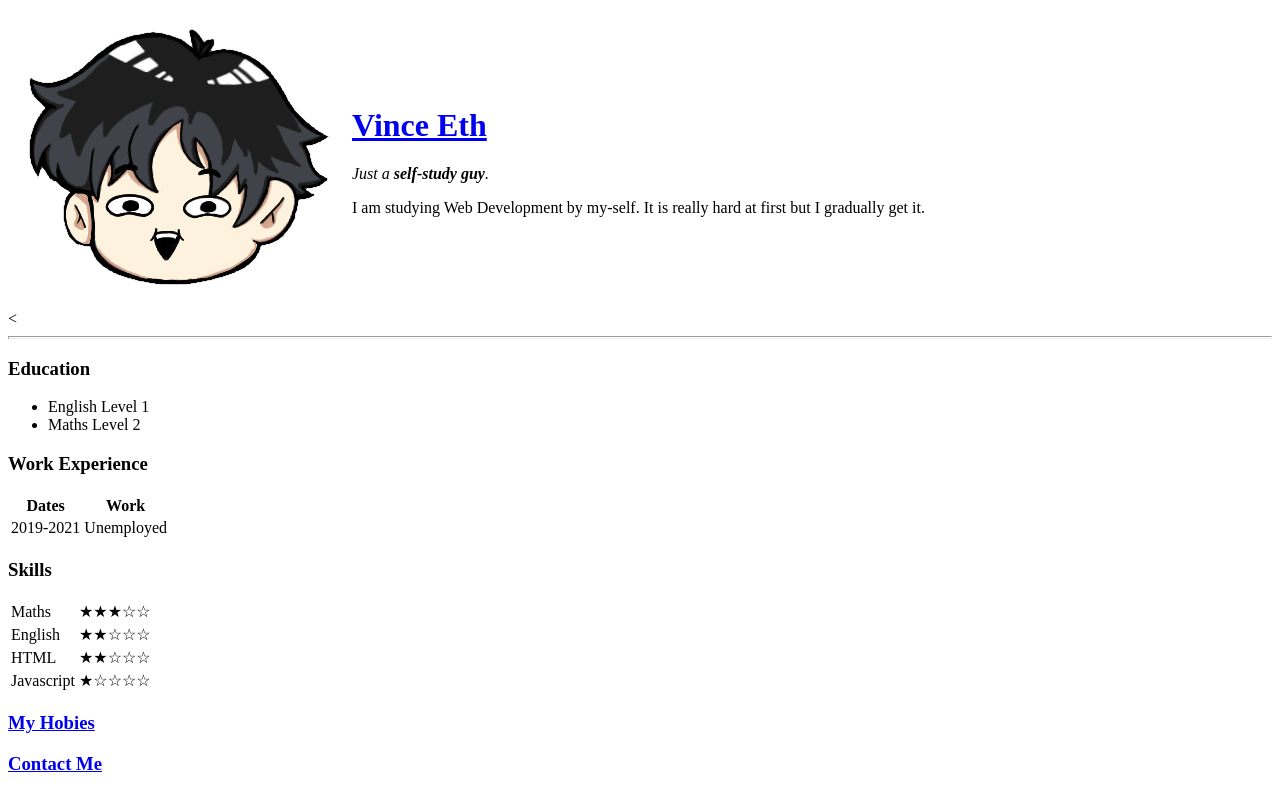
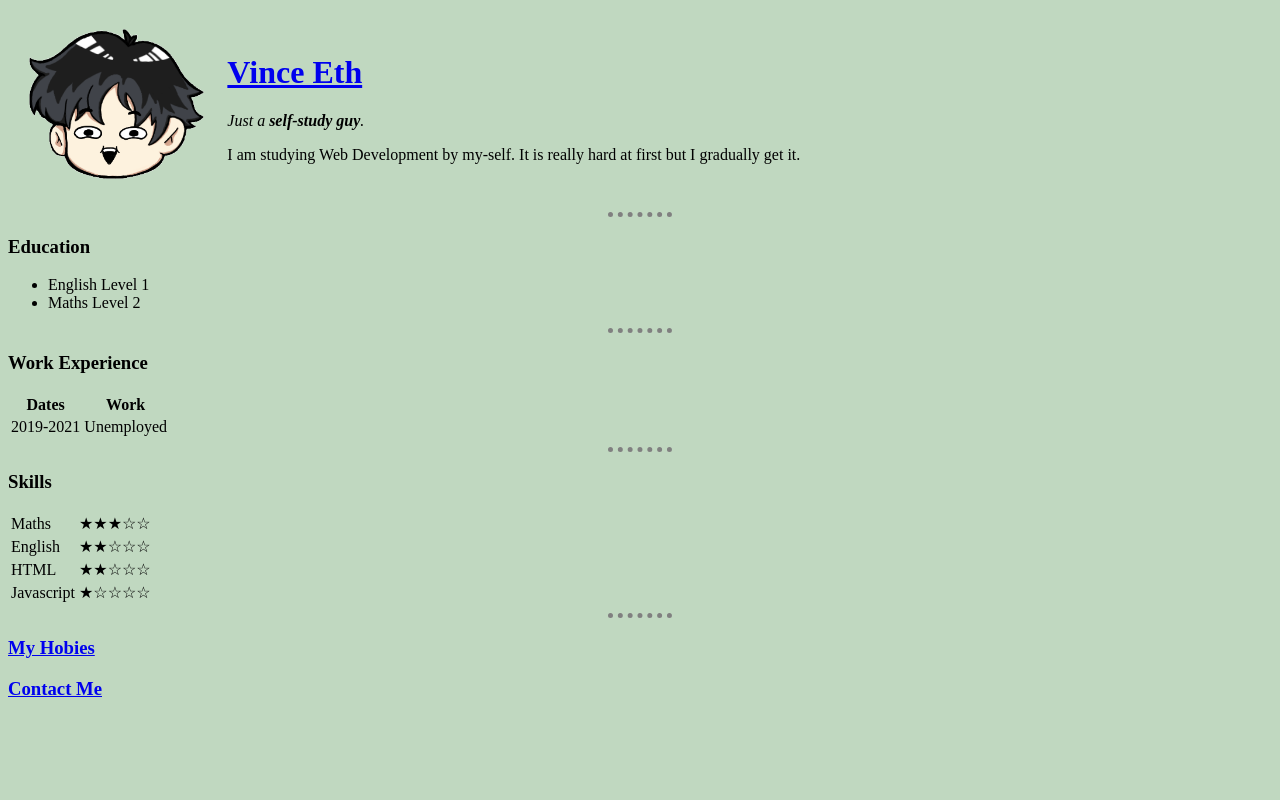
Before and after one commit to Vinceeth/cv, a plain HTML site: page index.html in a window 1280 px wide. Drawn offline with Linux system fonts and the light colour scheme.

Commit message:
Update index.html

```diff
--- a/index.html
+++ b/index.html
@@ -4,6 +4,22 @@
 <head>
   <meta charset="utf-8">
   <title>Vince's Personal Site</title>
+    <style>
+body {
+  background-color: #C0D8C0;
+}
+hr {
+  border-style: none;
+  border-top-style: dotted;
+  border-color: grey;
+  border-width: 5px;
+  width: 5%;
+}
+
+img{
+  height: 150px;
+}
+    </style>
 </head>
 
 <body>
@@ -17,13 +33,13 @@
       </td>
     </tr>
   </table>
-  < <hr size="3" />
+<hr>
   <h3>Education</h3>
   <ul>
     <li>English Level 1</li>
     <li>Maths Level 2</li>
   </ul>
-
+<hr>
   <h3>Work Experience</h3>
   <table>
     <thead>
@@ -39,6 +55,7 @@
       </tr>
     </tbody>
   </table>
+  <hr>
   <h3>Skills</h3>
   <table>
     <tr>
@@ -58,6 +75,7 @@
       <td>★☆☆☆☆</td>
     </tr>
   </table>
+  <hr>
   <h3><a href="hobbies.html">My Hobies</a></h3><h3><a href="Contact-me.html">Contact Me</a></h3>
 </body>
 
```
